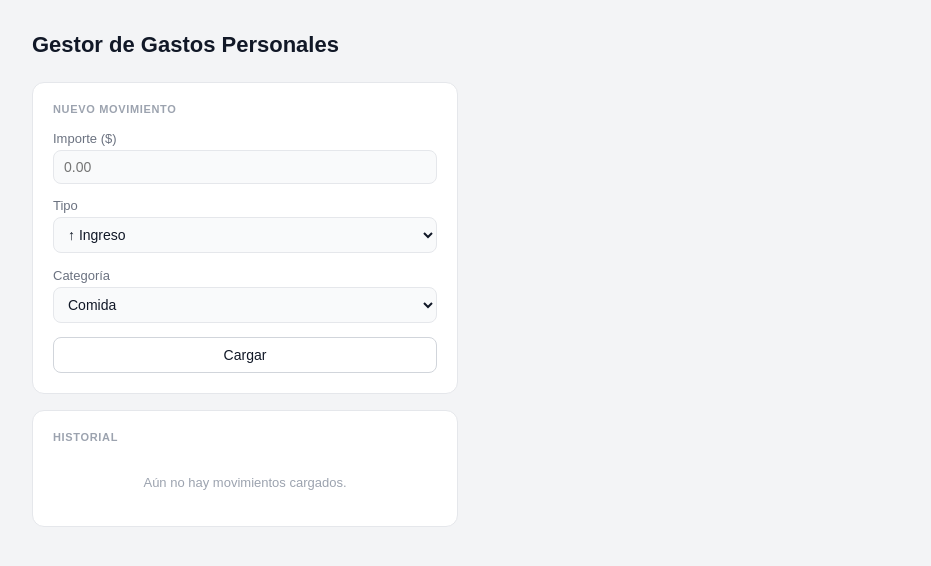
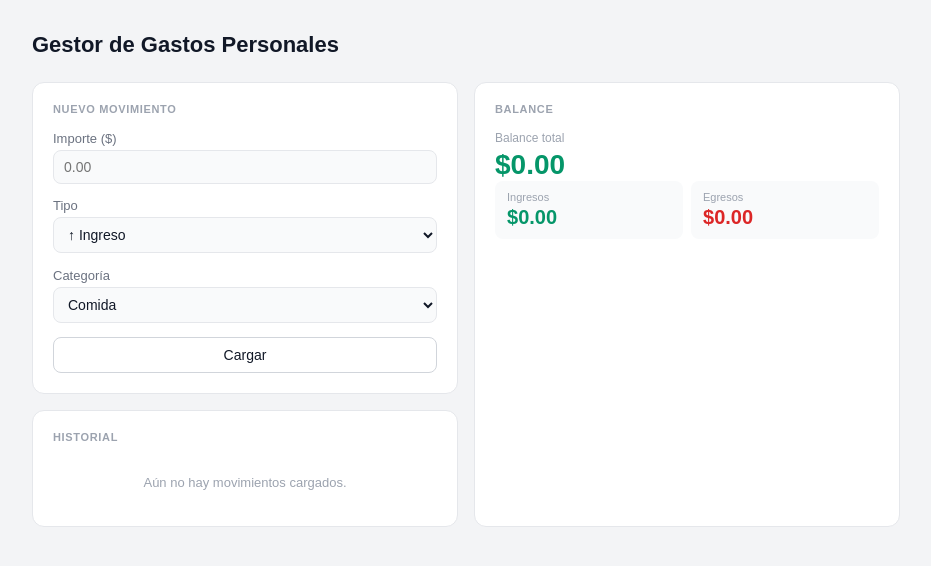
Before and after one commit to julidiaz-a/D-TP2, a React (Vite) app in the folder d-tp2/: page / in a window 1280 px wide. Shown: the top 566 px of the page, without its empty margins (174-1105 px from the left). Built offline with nearby package versions, Linux system fonts and the light colour scheme.

Commit message:
Balance y operaciones con los movimientos

```diff
--- a/d-tp2/src/App.css
+++ b/d-tp2/src/App.css
@@ -190,3 +190,55 @@ body {
   text-align: center;
   padding: 1rem 0;
 }
+
+
+.balance-etiqueta {
+  font-size: 12px;
+  color: #9ca3af;
+  margin-bottom: 4px;
+}
+
+.balance-numero {
+  font-size: 28px;
+  font-weight: 700;
+}
+
+.balance-numero.positivo {
+  color: #059669;
+}
+
+.balance-numero.negativo {
+  color: #dc2626;
+}
+
+/* ── Totales ── */
+.totales-fila {
+  display: grid;
+  grid-template-columns: 1fr 1fr;
+  gap: 8px;
+}
+
+.total-caja {
+  background: #f9fafb;
+  border-radius: 8px;
+  padding: 10px 12px;
+}
+
+.total-etiqueta {
+  font-size: 11px;
+  color: #9ca3af;
+  margin-bottom: 3px;
+}
+
+.total-numero {
+  font-size: 20px;
+  font-weight: 600;
+}
+
+.total-numero.ingreso {
+  color: #059669;
+}
+
+.total-numero.egreso {
+  color: #dc2626;
+}
--- a/d-tp2/src/App.jsx
+++ b/d-tp2/src/App.jsx
@@ -1,6 +1,7 @@
 import { useState } from "react";
 import { Formulario } from "./components/formulario";
 import { ListaMovimientos } from "./components/ListaMovimientos";
+import { Balance } from "./components/Balance";
 
 //CSS
 import "./App.css";
@@ -29,6 +30,8 @@ function App() {
             onEliminar={eliminarMovimiento}
           />
         </div>
+         {/* Columna derecha */}
+        <Balance movimientos={movimientos} />
       </div>
     </div>
   );
--- /dev/null
+++ b/d-tp2/src/components/Balance.jsx
@@ -0,0 +1,44 @@
+export function Balance({ movimientos }) {
+  // Calculamos los totales
+  const totalIngresos = movimientos
+    .filter((m) => m.tipo === "INGRESO")
+    .reduce((suma, m) => suma + m.importe, 0);
+
+  const totalEgresos = movimientos
+    .filter((m) => m.tipo === "EGRESO")
+    .reduce((suma, m) => suma + m.importe, 0);
+
+  const balanceTotal = totalIngresos - totalEgresos;
+
+  return (
+    <div className="panel">
+      <h2 className="panel-titulo">Balance</h2>
+
+      {/* Balance total */}
+      <div className="balance-caja">
+        <p className="balance-etiqueta">Balance total</p>
+        <p className={`balance-numero ${balanceTotal >= 0 ? "positivo" : "negativo"}`}>
+          {balanceTotal < 0 ? "-" : ""}${Math.abs(balanceTotal).toFixed(2)}
+        </p>
+      </div>
+
+      {/* Totales ingreso / egreso */}
+      <div className="totales-fila">
+        <div className="total-caja">
+          <p className="total-etiqueta">Ingresos</p>
+          <p className="total-numero ingreso">
+            ${totalIngresos.toFixed(2)}
+          </p>
+        </div>
+
+        <div className="total-caja">
+          <p className="total-etiqueta">Egresos</p>
+          <p className="total-numero egreso">
+            ${totalEgresos.toFixed(2)}
+          </p>
+        </div>
+      </div>
+
+    </div>
+  );
+}
--- a/d-tp2/src/components/formulario.jsx
+++ b/d-tp2/src/components/formulario.jsx
@@ -15,7 +15,7 @@ export function Formulario({ onAgregar }) {
       setError("El importe debe ser mayor a cero.");
       return;
     }
-    if (categoria===""){
+    if (categoria===" "){
        setError("Categorice el importe");
       return;
     }
@@ -68,7 +68,7 @@ export function Formulario({ onAgregar }) {
         <select
           value={categoria}
           onChange={(e) => setCategoria(e.target.value)}
-        >
+           >
           <option value="Comida">Comida</option>
           <option value="Transporte">Transporte</option>
           <option value="Ocio">Ocio</option>
```
